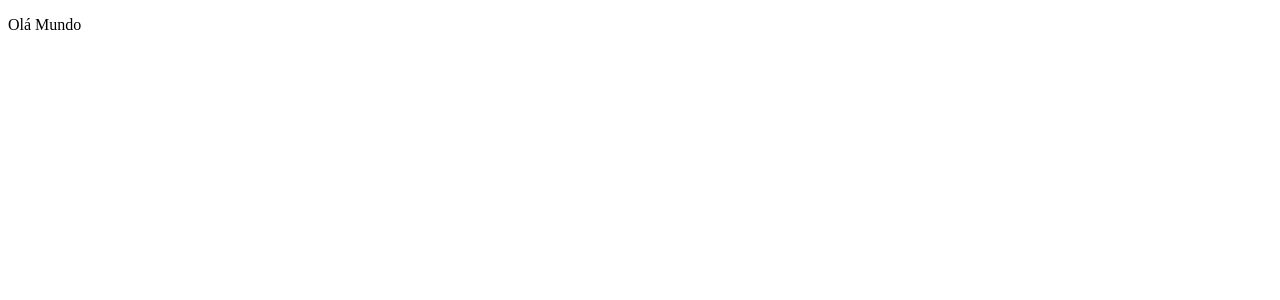
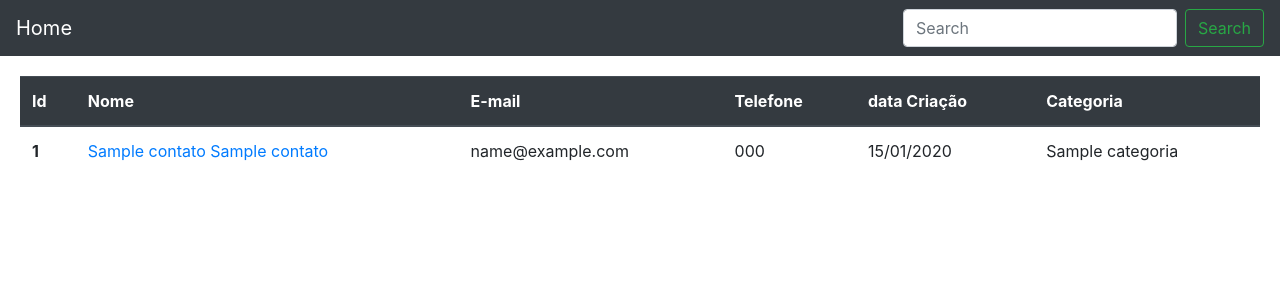
Before and after one commit to Alexvjunior/agenda, a Django app: page / in a window 1280 px wide. Before the commit the part shown is almost empty. Shown: the top 300 px of the page. Run offline with Django 3.2, Linux system fonts and the light colour scheme; tables that the repository leaves empty hold one stand-in row (values such as "Sample post"); some libraries are stand-ins or nearby versions.

Commit message:
Adicionado tabela de contatos e redircionamento para página de contato

```diff
--- a/contatos/models.py
+++ b/contatos/models.py
@@ -11,6 +11,7 @@ class Contato(models.Model):
     telefone = models.CharField(max_length=20, null=True)
     data_criacao = models.DateTimeField(default=timezone.now)
     categoria = models.ForeignKey(to=Categoria, on_delete=DO_NOTHING)
+    ativo = models.BooleanField(default=True)
 
     def __str__(self) -> str:
         return self.nome
--- /dev/null
+++ b/contatos/service.py
@@ -0,0 +1,7 @@
+from .models import Contato
+
+def buscar_todos_contatos():
+    return Contato.objects.all()
+
+def buscar_contato_por_id(id:int) -> Contato:
+    return Contato.objects.filter(id=id).first()
--- /dev/null
+++ b/contatos/static/css/base-style.css
@@ -0,0 +1,3 @@
+#corpo{
+    padding: 20px;
+}
--- /dev/null
+++ b/contatos/templates/base.html
@@ -0,0 +1,38 @@
+{% load static %}
+<!DOCTYPE html>
+<html lang="en">
+
+<head>
+    <meta charset="UTF-8">
+    <meta http-equiv="X-UA-Compatible" content="IE=edge">
+    <meta name="viewport" content="width=device-width, initial-scale=1.0">
+    <title>Document</title>
+    <link rel="stylesheet" href="{% static  'css/bootstrap.min.css' %}">
+    <link rel="stylesheet" href="{% static  'css/base-style.css' %}">
+</head>
+
+<body>
+
+    <nav class="navbar navbar-expand-lg navbar-dark bg-dark">
+        <a class="navbar-brand" href="{% url 'home' %}">Home</a>
+
+        <div class="collapse navbar-collapse" id="navbarSupportedContent">
+            <ul class="navbar-nav mr-auto">
+            </ul>
+            <form class="form-inline my-2 my-lg-0">
+                <input class="form-control mr-sm-2" type="search" placeholder="Search" aria-label="Search">
+                <button class="btn btn-outline-success my-2 my-sm-0" type="submit">Search</button>
+            </form>
+        </div>
+    </nav>
+
+    <div id='corpo'>
+    {% block container %}
+
+    {% endblock container %}
+
+    </div>
+
+</body>
+
+</html>
--- /dev/null
+++ b/contatos/templates/contato.html
@@ -0,0 +1,5 @@
+{% extends 'base.html' %}
+
+{% block container %}
+
+{% endblock container %}
--- a/contatos/templates/home.html
+++ b/contatos/templates/home.html
@@ -1,12 +1,37 @@
-<!DOCTYPE html>
-<html lang="pt-br">
-<head>
-    <meta charset="UTF-8">
-    <meta http-equiv="X-UA-Compatible" content="IE=edge">
-    <meta name="viewport" content="width=device-width, initial-scale=1.0">
-    <title>Document</title>
-</head>
-<body>
-    <p>Olá Mundo</p>
-</body>
-</html>
+{% extends 'base.html' %}
+
+{% block container %}
+
+<table class="table">
+  <thead class="thead-dark">
+    <tr>
+      <th scope="col">Id</th>
+      <th scope="col">Nome</th>
+      <th scope="col">E-mail</th>
+      <th scope="col">Telefone</th>
+      <th scope="col">data Criação</th>
+      <th scope="col">Categoria</th>
+    </tr>
+  </thead>
+  <tbody>
+    {% for contato in contatos %}
+    {% if contato.ativo %}
+    <tr>
+      <th scope="row">{{ contato.id }}</th>
+      <td>
+        <a href="{% url 'ver_contato' contato.id %}">
+          {{ contato.nome }} {{ contato.sobre_nome }}
+        </a>
+      </td>
+      <td>{{ contato.email }}</td>
+      <td>{{ contato.telefone }}</td>
+      <td>{{ contato.data_criacao|date:'d/m/Y'}}</td>
+      <td>{{ contato.categoria }}</td>
+    </tr>
+    {% endif %}
+    {% endfor %}
+  </tbody>
+</table>
+
+
+{% endblock container %}
--- a/contatos/urls.py
+++ b/contatos/urls.py
@@ -3,4 +3,5 @@ from .views import ContatosView
 
 urlpatterns = [
     path('', ContatosView.as_view(), name='home'),
+    path('<int:contato_id>', ContatosView.as_view(), name='ver_contato'),
 ]
--- a/contatos/views.py
+++ b/contatos/views.py
@@ -1,7 +1,13 @@
 from django.http.response import HttpResponse
 from django.shortcuts import render
 from rest_framework.views import APIView
+from . import service
 
 class ContatosView(APIView):
-    def get(self, request):
-        return render(request, 'home.html')
+    def get(self, request, contato_id=None):
+        if contato_id is None:
+            contatos = service.buscar_todos_contatos()
+            return render(request=request, template_name='home.html', context={'contatos': contatos})
+
+        contato = service.buscar_contato_por_id(contato_id)
+        return render(request=request, template_name='contato.html', context={'contato': contato})
```
Also changed, not shown: contatos/migrations/0003_contato_ativo.py (added).
